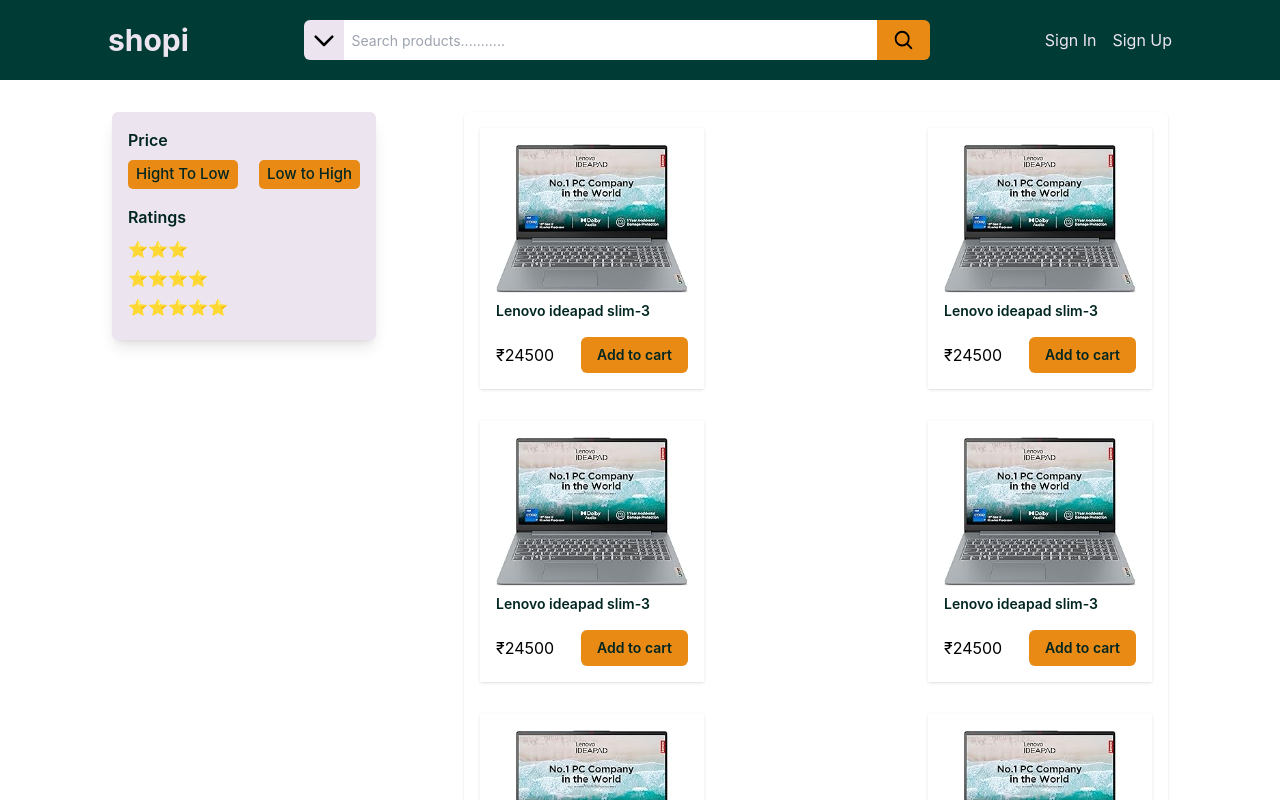
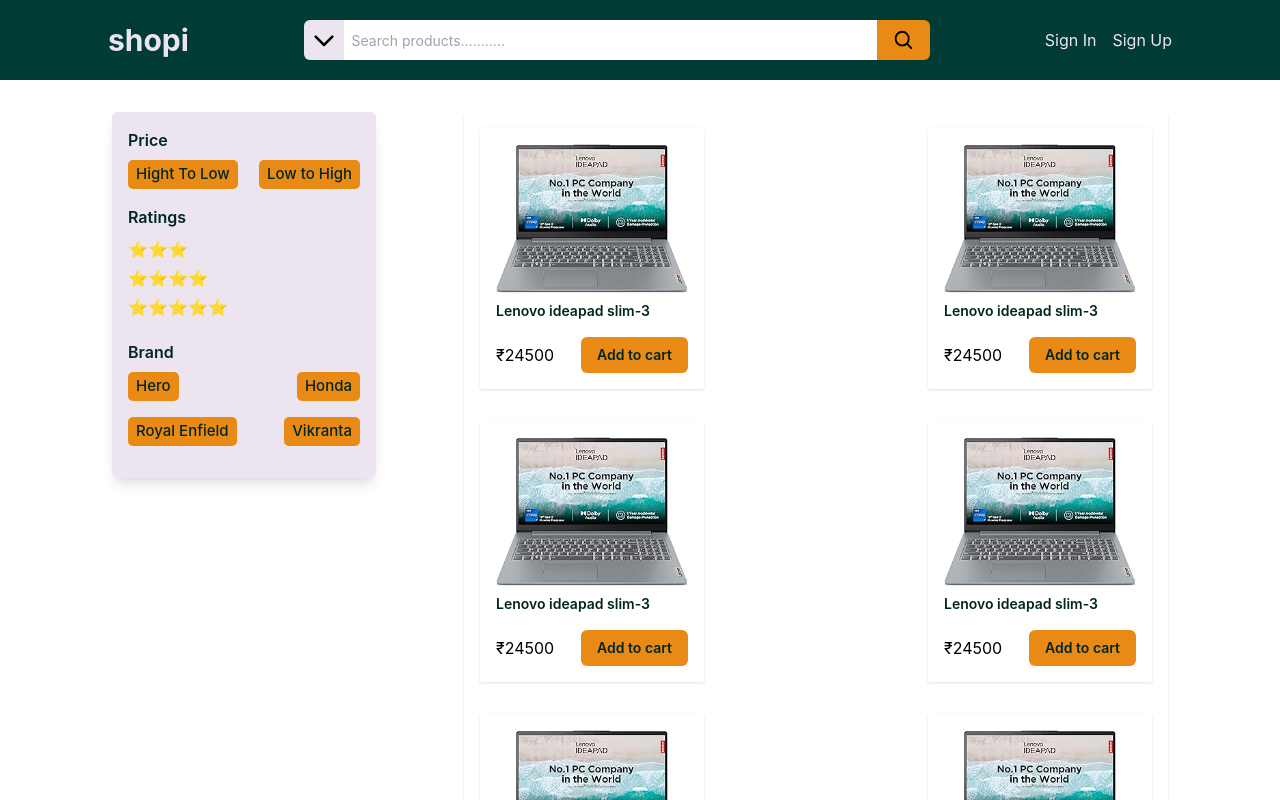
Before and after one commit to laxmankrishnamurti/E-Commerce-Site, a React (Vite) app in the folder Frontend/: page /products/bikes in a window 1280 px wide. Shown: the top 800 px of the page. Built offline with nearby package versions, Linux system fonts and the light colour scheme.

Commit message:
Dynamic filter options for products is completed

```diff
--- a/Frontend/src/components/home/Home.tsx
+++ b/Frontend/src/components/home/Home.tsx
@@ -9,7 +9,7 @@
 function Home() {
 
   let categories = [
-    {title: "Education", image: educationImage},
+    {title: "Books", image: educationImage},
     {title: "Home Appliences", image: homeappliencesImage},
     {title: "Laptops", image: laptopImage},
     {title:"Shoes", image: shoesImage},
--- a/Frontend/src/components/products/ProductsComponent.tsx
+++ b/Frontend/src/components/products/ProductsComponent.tsx
@@ -4,7 +4,21 @@
 
 function ProductsComponent() {
 
-    const {category} = useParams<{category: string}>()
+    let {category} = useParams<{category: string}>()
+    console.log(category)
+
+    // useEffect(() => {
+    //   if(category){
+    //     for(let i = 0; i < category.length;  i++){
+    //       if(category.charAt(i) !== " "){
+    //         category += category.charAt(i)
+    //         console.log("category",category)
+    //       }
+    //     }
+    //   }
+    // }, [category])
+
+
 
     const products = [
       {image:laptopImage, title: "Lenovo ideapad slim-3", price: 24500},
--- a/Frontend/src/components/products/filter/Filter.tsx
+++ b/Frontend/src/components/products/filter/Filter.tsx
@@ -1,14 +1,10 @@
+import CustomFilter from './custom/CustomFilter';
 import './Filter.css'
 
-interface FilterProps {
+export interface FilterProps {
   category: string | undefined;
 }
 
-const filtersByCategory = {
-  books: ['Genre', 'Author', 'Language'],
-  mobiles: ['Brand', 'Price Range', 'Storage'],
-  laptops: ['Brand', 'Processor', 'RAM Size'],
-};
 
 function Filter({category}: FilterProps) {
 
@@ -33,6 +29,9 @@
           <button className='star-btn'>⭐⭐⭐⭐⭐</button>
         </div>
       </div>
+      <div className='flex flex-col gap-2'>
+        <CustomFilter category={category}/>
+      </div>
     </div>
   )
 }
--- /dev/null
+++ b/Frontend/src/components/products/filter/config/FilterConfig.tsx
@@ -0,0 +1,33 @@
+interface FilterOption {
+    label: string;
+    options: string[]
+}
+
+interface CategoryFilter {
+    [key: string]: FilterOption[];
+}
+
+const filterCategory: CategoryFilter = {
+    books: [
+      { label: 'Genre', options: ['Poem','Spritual','Fiction', 'Non-Fiction', 'Sci-Fi'] },
+      { label: 'Author', options: ['Dhumil','Acharya Prashant','J.K. Rowling', 'George R.R. Martin'] },
+    ],
+    laptops: [
+        { label: 'Brand', options: ['Lenovo', 'HP', 'Dell'] },
+        { label: 'RAM', options: ['8GB', '16GB', '32GB'] },
+    ],
+    clothes: [
+        { label: 'Brand', options: ['Zara', 'Kelvin', 'GoFashion'] },
+    ],
+    homeappliences: [
+        {label: 'Home', options: ['Bedsheet', 'Table', 'Chair', 'Fan']}
+    ],
+    bikes: [
+        {label: 'Brand', options: ['Hero', 'Honda', 'Royal Enfield', 'Vikranta']}
+    ],
+    shoes: [
+        {label: 'Brand', options: ['Gold Star', 'Campus' ,'Nike', 'addidas']}
+    ]
+}
+
+export {filterCategory}
--- /dev/null
+++ b/Frontend/src/components/products/filter/custom/CustomFilter.tsx
@@ -0,0 +1,49 @@
+import { useEffect, useState } from "react";
+import { FilterProps } from "../Filter";
+import { filterCategory } from '../config/FilterConfig';
+
+
+function CustomFilter({category}: FilterProps) {
+
+    const [trimCategory, setTrimCategory] = useState("")
+
+    useEffect(() => {
+        let trim = "";
+        if(category){
+            for(let i = 0; i < category.length; i++){
+                if(category.charAt(i) !== " "){
+                    trim += category.charAt(i)
+                }
+            }
+        }
+        setTrimCategory(trim)
+        console.log(trimCategory)
+    }, [category])
+
+  const productCategoryFilter = category ? filterCategory[trimCategory] : [];
+
+  return (
+    <>
+    {
+        productCategoryFilter && productCategoryFilter.map((filter, index) => (
+          <div key={index} className='mb-4'>
+            <div>
+              <span className='font-semibold text-text'>{filter.label}</span>
+            </div>
+            <div className='flex justify-between gap-4 flex-wrap mt-2'>
+              {
+                filter.options.map((filElm, index) => (
+                  <div key={index}>
+                    <button className='s-price font-medium'>{filElm}</button>
+                  </div>
+                ))
+              }
+            </div>
+          </div>
+        ))
+      }
+    </>
+  )
+}
+
+export default CustomFilter
```
Also changed, not shown: Frontend/src/components/products/filter/Filter.css (line endings or trailing spaces).
